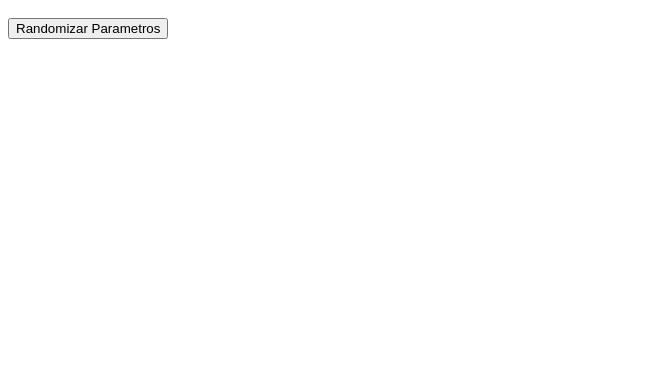
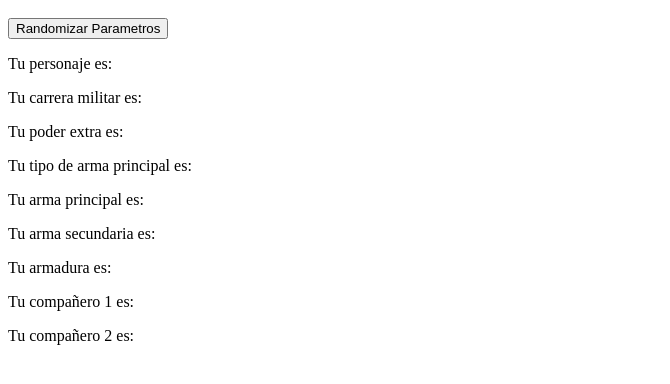
Before and after one commit to AlonsoMolero/MassEffect3random, a plain HTML site: page RandomizarPartida.html in a window 1280 px wide. Shown: the part 48-432 px from the top of the page, without its empty margins (0-670 px from the left). Drawn offline with Linux system fonts and the light colour scheme.

Commit message:
Agregado texto a las secciones en html

```diff
--- a/RandomizarPartida.html
+++ b/RandomizarPartida.html
@@ -10,31 +10,29 @@
             <button id="boton-randomizar">Randomizar Parametros</button>
         </section>
         <section id="seleccion-de-personaje">
-
+            <p>Tu personaje es: <span id="personaje"></span></p>
         </section>
         <section id="seleccion-carrera-militar">
-
+            <p>Tu carrera militar es: <span id="carrera-militar"></span></p>
         </section>
         <section id="seleccion-poder-extra">
-
+            <p>Tu poder extra es: <span id="poder-extra"></span></p>
         </section>
         <section id="seleccion-categoria-arma-principal">
-
-        </section>
-        <section id="seleccion-categoria-arma-secundaria">
-
+            <p>Tu tipo de arma principal es: <span id="tipo-de-arma"></span></p>
         </section>
         <section id="seleccion-arma-principal">
-
+            <p>Tu arma principal es: <span id="arma-principal"></span></p>
         </section>
         <section id="seleccion-arma-secundaria">
-
+            <p>Tu arma secundaria es: <span id="arma-secundaria"></span></p>
         </section>
         <section id="seleccion-armadura">
-
+            <p>Tu armadura es: <span id="armadura"></span></p>
         </section>
         <section id="seleccion-peloton">
-
+            <p>Tu compañero 1 es: <span id="compañero-1"></span></p>
+            <p>Tu compañero 2 es: <span id="compañero-2"></span></p>
         </section>
 
         <script src="./JS/RandomizadorME.js"></script>
```
